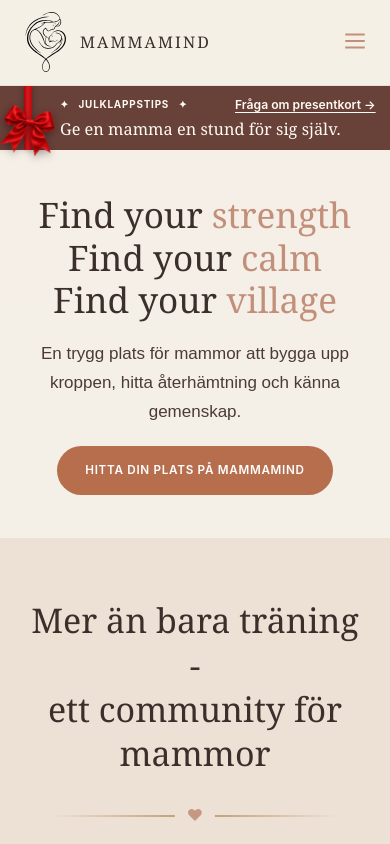
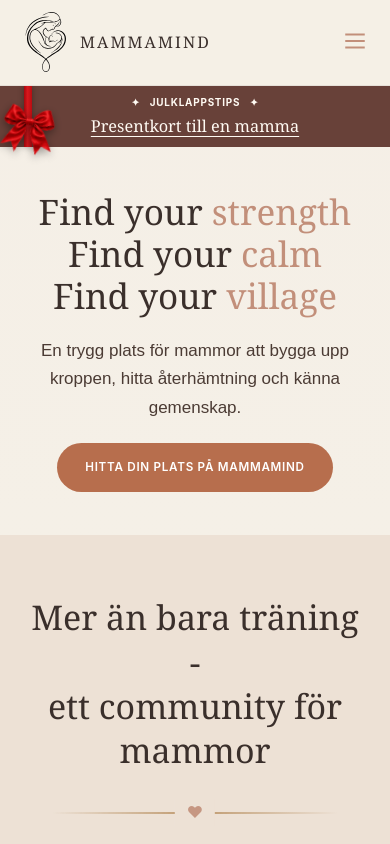
Before and after one commit to cavepv/mammamind, a plain HTML site: page index.html in a window 390 px wide. Shown: the top 844 px of the page. Drawn offline with Linux system fonts and the light colour scheme.

Commit message:
feat(home): simplify gift banner to label + centered link
Two rows on mobile: JULKLAPPSTIPS + "Presentkort till en mamma" link.

Co-authored-by: Copilot <223556219+Copilot@users.noreply.github.com>

```diff
--- a/index.html
+++ b/index.html
@@ -44,8 +44,7 @@
 <aside class="gift-banner" aria-label="Julklappstips">
   <img class="gift-banner-bow" src="/assets/images/christmas-bow.png" alt="" width="270" height="247">
   <span class="gift-banner-eyebrow">✦ &nbsp; JULKLAPPSTIPS &nbsp; ✦</span>
-  <strong>Ge en mamma en stund för sig själv.</strong>
-  <a href="mailto:info@mammamind.se?subject=Presentkort%20fr%C3%A5n%20MammaMind">Fråga om presentkort →</a>
+  <a href="mailto:info@mammamind.se?subject=Presentkort%20fr%C3%A5n%20MammaMind">Presentkort till en mamma</a>
 </aside>
 
 <section class="hero">
--- a/styles/hero.css
+++ b/styles/hero.css
@@ -330,7 +330,7 @@
   justify-content: center;
   align-items: center;
   gap: 1.5rem;
-  padding: 1rem 1.25rem 1rem 7rem;
+  padding: 1rem 7rem;
   background: #684139;
   color: #fffaf3;
   text-align: center;
@@ -365,16 +365,10 @@
   letter-spacing: 0.16em;
 }
 
-.gift-banner strong {
+.gift-banner a {
+  color: inherit;
   font-family: Georgia, "Times New Roman", serif;
   font-size: 1.1rem;
-  font-weight: 400;
-}
-
-.gift-banner a {
-  color: inherit;
-  font-size: 0.8rem;
-  font-weight: 600;
   text-underline-offset: 0.25em;
   white-space: nowrap;
 }
@@ -383,47 +377,18 @@
   .gift-banner {
     --bow-x: 1.75rem;
     --bow-w: 52px;
-    display: grid;
-    grid-template-columns: 1fr auto;
-    justify-content: normal;
-    gap: 0.3rem 0.5rem;
-    padding: 0.6rem 0.9rem 0.6rem 3.75rem;
-    text-align: left;
+    flex-direction: column;
+    gap: 0.3rem;
+    padding: 0.6rem 3.5rem;
     line-height: 1.4;
   }
 
   .gift-banner-eyebrow {
     font-size: 0.62rem;
     letter-spacing: 0.08em;
-    white-space: nowrap;
-  }
-
-  .gift-banner strong {
-    grid-column: 1 / -1;
-    grid-row: 2;
-    font-size: 1.02rem;
   }
 
   .gift-banner a {
-    font-size: 0.76rem;
+    font-size: 1.02rem;
   }
 }
-
-@media (max-width: 360px) {
-  .gift-banner {
-    padding-left: 3.4rem;
-    padding-right: 0.6rem;
-  }
-
-  .gift-banner strong {
-    font-size: 0.92rem;
-  }
-
-  .gift-banner-eyebrow {
-    letter-spacing: 0.04em;
-  }
-
-  .gift-banner a {
-    font-size: 0.68rem;
-  }
-}
```
